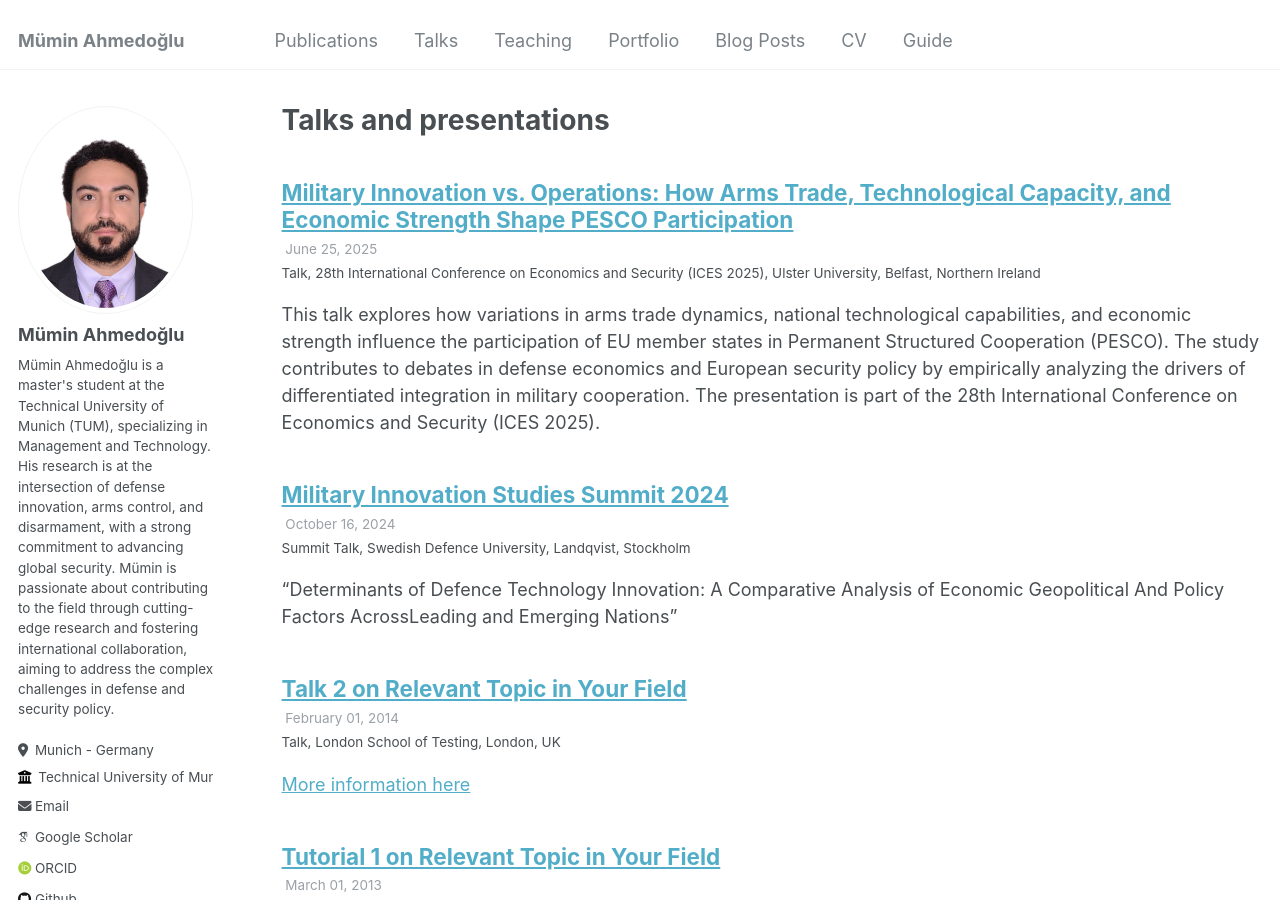
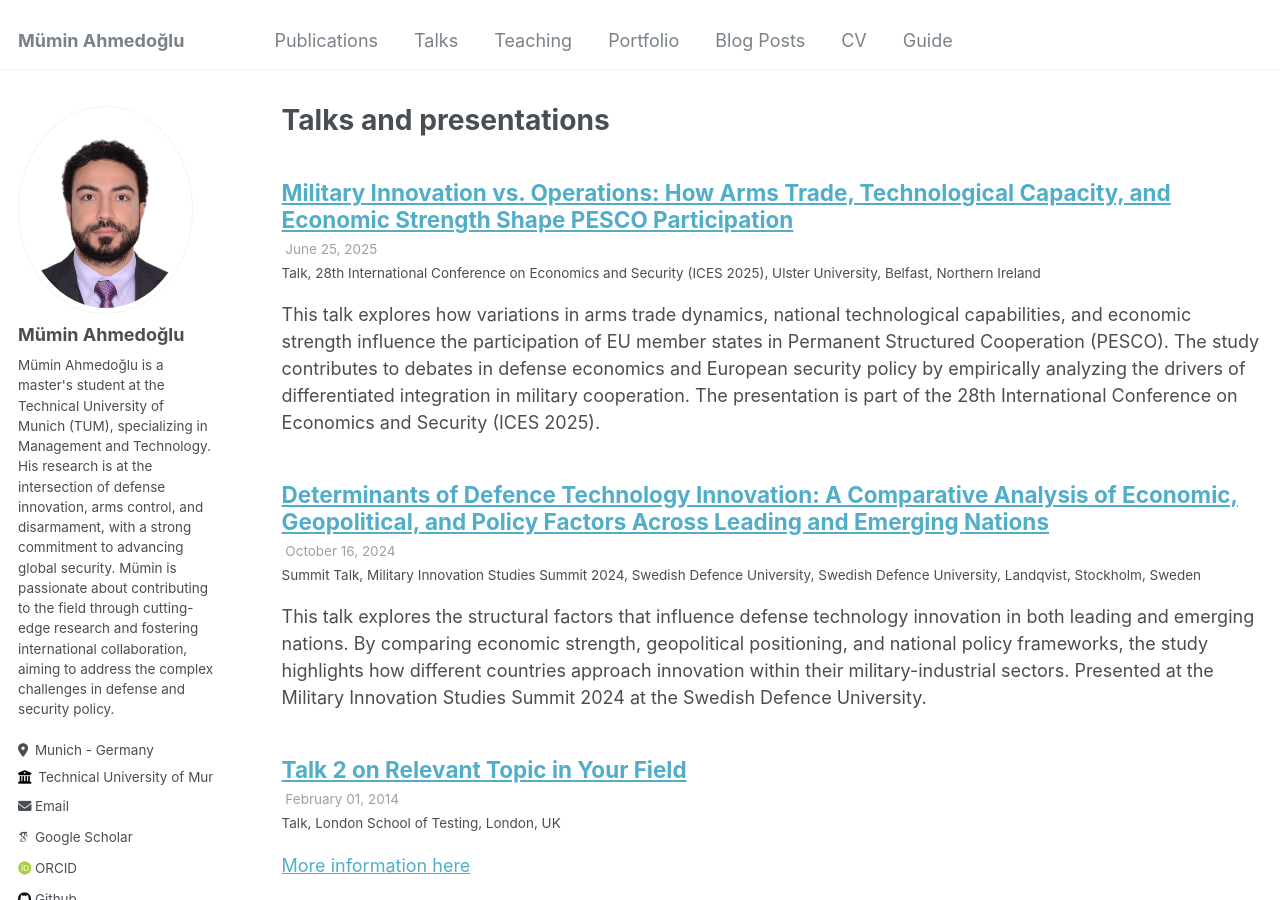
Before and after one commit to ahmedoglu/ahmedoglu.github.io, a Jekyll site: the page built from _pages/talks.html, in a window 1280 px wide and 900 px high. Built offline with Jekyll 4.4.1, drawn with Linux system fonts in a browser that asks for light colours; some web fonts are replaced.

Commit message:
Update 2014-03-01-talk-3.md

```diff
--- a/_talks/2014-03-01-talk-3.md
+++ b/_talks/2014-03-01-talk-3.md
@@ -1,17 +1,13 @@
 ---
-title: "Military Innovation Studies Summit 2024"
+title: "Determinants of Defence Technology Innovation: A Comparative Analysis of Economic, Geopolitical, and Policy Factors Across Leading and Emerging Nations"
 collection: talks
 type: "Summit Talk"
 permalink: /talks/2014-03-01-talk-3
-venue: "Swedish Defence University"
+venue: "Military Innovation Studies Summit 2024, Swedish Defence University"
 date: 2024-10-16
-location: "Landqvist, Stockholm"
+location: "Swedish Defence University, Landqvist, Stockholm, Sweden"
 ---
 
-"Determinants of Defence Technology Innovation: A Comparative Analysis of Economic Geopolitical And Policy Factors AcrossLeading and Emerging Nations"
-
-Mümin Ahmedoğlu, Master’s Student in Management & Technology,
-Technical University of Munich
-
+This talk explores the structural factors that influence defense technology innovation in both leading and emerging nations. By comparing economic strength, geopolitical positioning, and national policy frameworks, the study highlights how different countries approach innovation within their military-industrial sectors. Presented at the Military Innovation Studies Summit 2024 at the Swedish Defence University.
 
 ![image0](https://github.com/user-attachments/assets/373534b2-fc95-4b9f-afcd-a178e024cc90)
```
